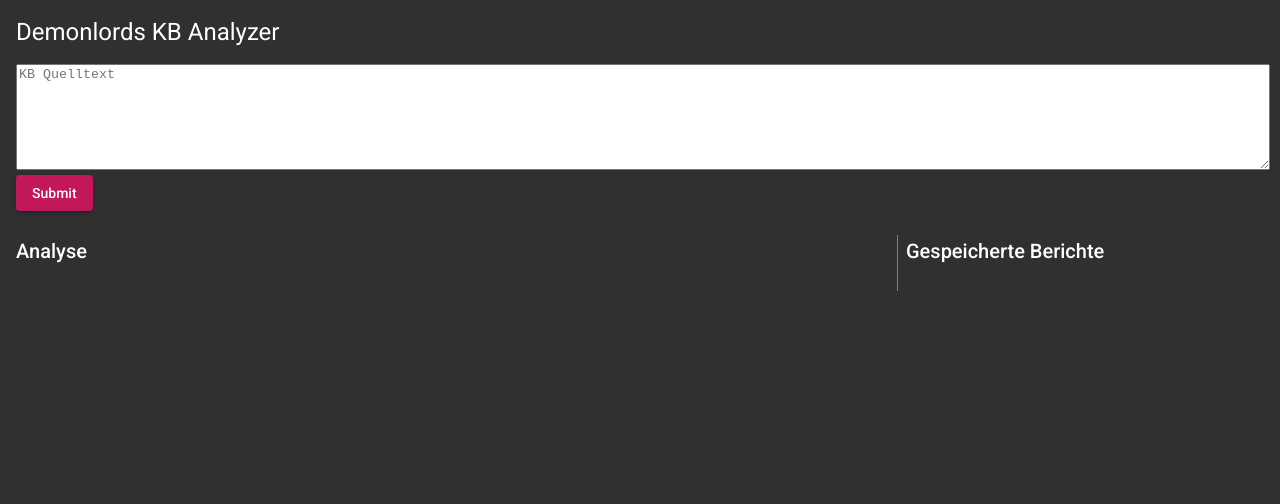
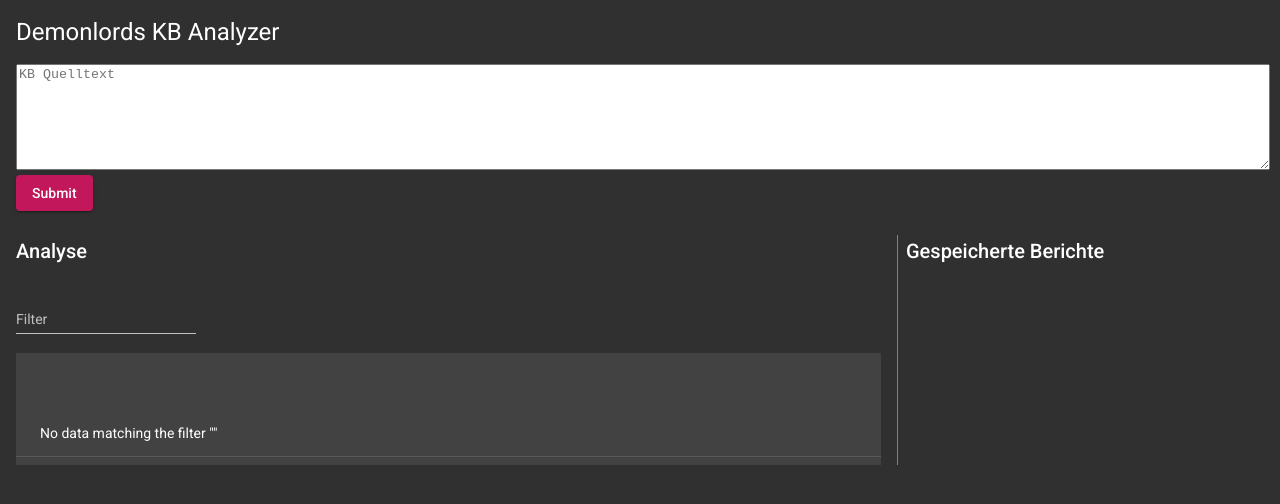
Before and after one commit to demonlordstools/dl-kb-analyzer, an Angular app: page / in a window 1280 px wide. Shown: the top 504 px of the page. Built offline with nearby package versions, Linux system fonts and the light colour scheme.

Commit message:
- splitting into components - adding sorting - adding filtering

```diff
--- /dev/null
+++ b/src/app/_components/analysis-result/analysis-result.component.html
@@ -0,0 +1,24 @@
+<h2>Analyse</h2>
+<mat-form-field appearance="standard">
+    <mat-label>Filter</mat-label>
+    <input #input (keyup)="applyFilter($event)" matInput placeholder="Ex. Mia">
+</mat-form-field>
+
+<table [dataSource]="dataSource" mat-table matSort>
+    <ng-container *ngFor="let column of columns" [matColumnDef]="column.columnDef"
+                  [sticky]="isStickyColumn(column.columnDef)">
+        <th *matHeaderCellDef mat-header-cell mat-sort-header>{{ column.header }}</th>
+        <td *matCellDef="let row" mat-cell>{{ column.cell(row) }}</td>
+    </ng-container>
+
+    <tr *matHeaderRowDef="displayedColumns" mat-header-row></tr>
+    <tr *matRowDef="let unit; columns: displayedColumns;"
+        class="unit-row"
+        mat-row></tr>
+    <tr *matNoDataRow class="mat-row">
+        <td
+            [attr.colspan]="displayedColumns.length"
+            class="mat-cell">No data matching the filter "{{input.value}}"
+        </td>
+    </tr>
+</table>
--- /dev/null
+++ b/src/app/_components/analysis-result/analysis-result.component.scss
@@ -0,0 +1,17 @@
+:host {
+    display: block;
+    margin-right: 16px;
+
+    table {
+        width: 100%;
+        padding-bottom: 8px;
+    }
+
+    td, th {
+        padding: 0 8px;
+    }
+
+    .mat-table-sticky-border-elem-left {
+        border-right: 1px solid #e0e0e0;
+    }
+}
--- /dev/null
+++ b/src/app/_components/analysis-result/analysis-result.component.ts
@@ -0,0 +1,59 @@
+import { AfterViewInit, Component, Input, ViewChild } from '@angular/core';
+import { FlatUnit } from '../../_model/flat-unit';
+import { MatSort } from '@angular/material/sort';
+import { MatTableDataSource } from '@angular/material/table';
+
+@Component({
+    selector: 'app-analysis-result',
+    templateUrl: './analysis-result.component.html',
+    styleUrls: ['./analysis-result.component.scss'],
+})
+export class AnalysisResultComponent implements AfterViewInit {
+    dataSource = new MatTableDataSource<FlatUnit>();
+    columns: Array<any> = [];
+    displayedColumns: Array<any> = [];
+    @ViewChild(MatSort) sort?: MatSort;
+
+    @Input() set data(data: Array<FlatUnit>) {
+        this.updateTable(data);
+    }
+
+    applyFilter(event: Event) {
+        if (!this.dataSource) return;
+        const filterValue = (event.target as HTMLInputElement).value;
+        this.dataSource.filter = filterValue.trim().toLowerCase();
+    }
+
+    ngAfterViewInit(): void {
+        if (this.sort) {
+            this.dataSource.sort = this.sort;
+        }
+    }
+
+    isStickyColumn(columnDef: string): boolean {
+        return ['name'].includes(columnDef);
+    }
+
+    private updateTable(data: Array<FlatUnit>): void {
+        this.dataSource.data = data;
+
+        const columnNames = data
+            .reduce((columns: Array<string>, unit) => {
+                return [...columns, ...Object.keys(unit)];
+            }, [])
+            .reduce((columns: Array<string>, column: string) => {
+                return columns.includes(column)
+                    ? columns
+                    : [...columns, column];
+            }, []);
+        this.columns = columnNames.map((column: string) => {
+            return {
+                columnDef: column,
+                header: column,
+                cell: (element: any) =>
+                    `${element[column] ? element[column] : ``}`,
+            };
+        });
+        this.displayedColumns = this.columns.map((c) => c.columnDef);
+    }
+}
--- /dev/null
+++ b/src/app/_model/flat-unit.ts
@@ -0,0 +1 @@
+export type FlatUnit = Record<string, any>;
--- a/src/app/app.component.html
+++ b/src/app/app.component.html
@@ -5,20 +5,7 @@
 
 
 <div class="results">
-    <div class="analysis">
-        <h2>Analyse</h2>
-        <table *ngIf="dataSource.length" [dataSource]="dataSource" mat-table matSort>
-            <ng-container *ngFor="let column of columns" [matColumnDef]="column.columnDef">
-                <th *matHeaderCellDef mat-header-cell mat-sort-header>{{ column.header }}</th>
-                <td *matCellDef="let row" mat-cell>{{ column.cell(row) }}</td>
-            </ng-container>
-
-            <tr *matHeaderRowDef="displayedColumns" mat-header-row></tr>
-            <tr *matRowDef="let unit; columns: displayedColumns;"
-                class="unit-row"
-                mat-row></tr>
-        </table>
-    </div>
+    <app-analysis-result [data]="flattenedUnits" class="analysis"></app-analysis-result>
 
     <div class="stored">
         <h2>Gespeicherte Berichte</h2>
--- a/src/app/app.component.scss
+++ b/src/app/app.component.scss
@@ -26,16 +26,6 @@
     .analysis {
         flex: 1 1 auto;
         overflow: scroll;
-
-        table {
-            width: calc(100% - 16px);
-            margin-right: 16px;
-            padding-bottom: 8px;
-        }
-
-        td, th {
-            padding: 0 8px;
-        }
     }
 
     .kb-subject {
--- a/src/app/app.component.ts
+++ b/src/app/app.component.ts
@@ -1,9 +1,9 @@
-import { Component } from '@angular/core';
+import { Component, ViewChild } from '@angular/core';
 import { KbParserService } from './_util/kb-parser.service';
 import { Unit } from './_model/unit';
 import { KB } from './_model/kb';
-
-type FlatUnit = Record<string, string | number>;
+import { MatSort } from '@angular/material/sort';
+import { FlatUnit } from './_model/flat-unit';
 
 @Component({
     selector: 'app-root',
@@ -11,12 +11,10 @@ type FlatUnit = Record<string, string | number>;
     styleUrls: ['./app.component.scss'],
 })
 export class AppComponent {
-    flattenedUnits: Array<any> = [];
-    dataSource: Array<any> = [];
+    flattenedUnits: Array<FlatUnit> = [];
+    storedKBs: Array<KB> = [];
 
-    columns: Array<any> = [];
-    displayedColumns: Array<any> = [];
-    storedKBs: Array<KB> = [];
+    @ViewChild(MatSort) sort: MatSort | undefined;
 
     constructor(private kbParser: KbParserService) {
         this.storedKBs = kbParser.storedKBs();
@@ -38,28 +36,6 @@ export class AppComponent {
 
     showKB(kb: KB): void {
         this.flattenedUnits = flattenUnits(kb.units);
-
-        const columnNames = this.flattenedUnits
-            .reduce((columns, row) => {
-                return [...columns, ...Object.keys(row)];
-            }, [])
-            .reduce((columns: Array<string>, column: string) => {
-                return columns.includes(column)
-                    ? columns
-                    : [...columns, column];
-            }, []);
-        this.columns = columnNames.map((column: string) => {
-            return {
-                columnDef: column,
-                header: column,
-                cell: (element: any) =>
-                    `${element[column] ? element[column] : ``}`,
-            };
-        });
-        this.displayedColumns = this.columns.map((c) => c.columnDef);
-        this.dataSource = this.flattenedUnits
-            .slice()
-            .sort((a, b) => b.totalDmg - a.totalDmg);
     }
 }
 
```
Also changed, not shown: src/app/app.module.ts (+6 -1 lines), 1 other file (tests, documents, lock files or other folders).
